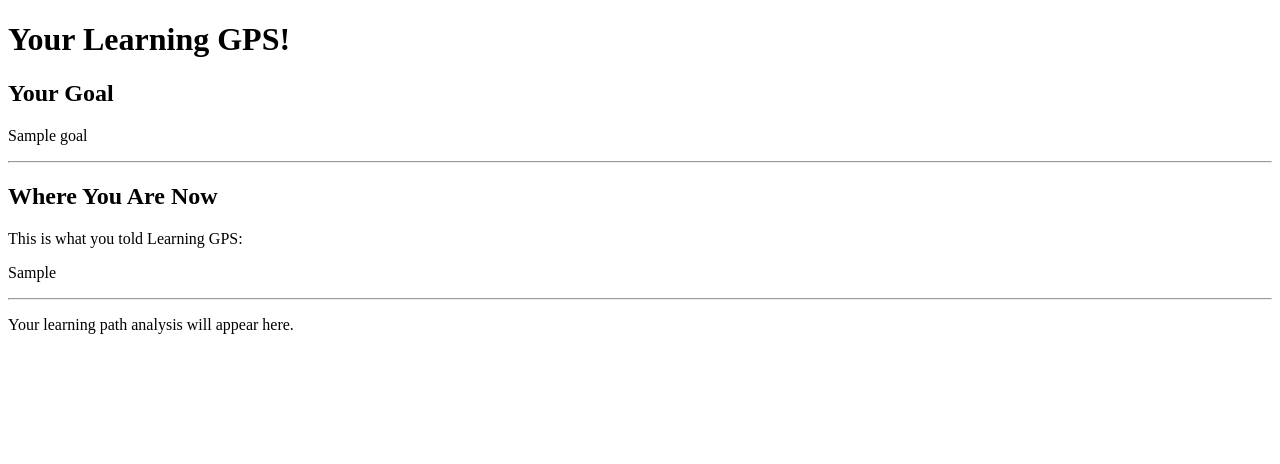
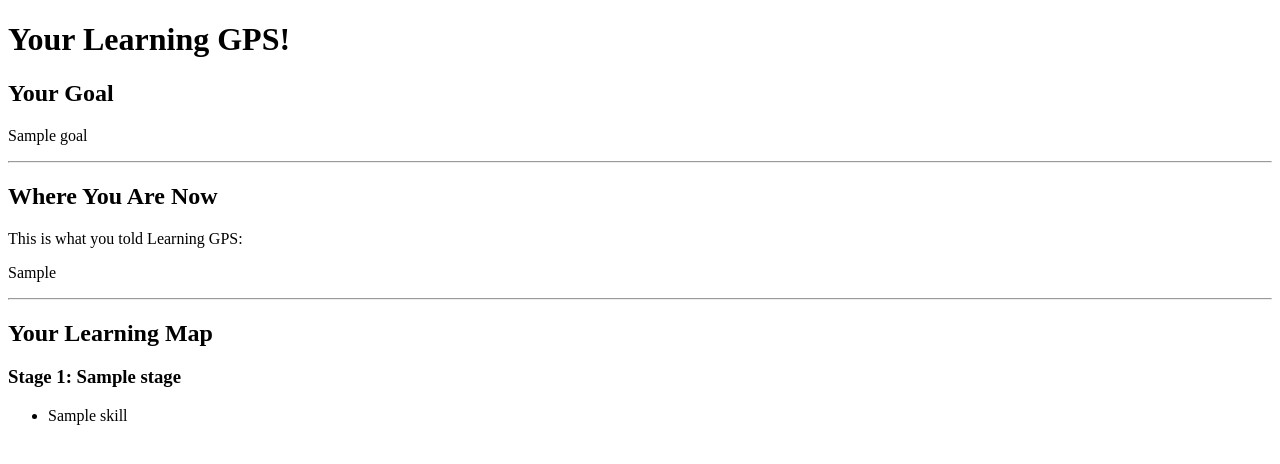
Before and after one commit to yelzz-hub/learning-gps, a Flask app: template templates/result.html in a window 1280 px wide. Shown: the top 464 px of the page. Run offline with Flask 3, Linux system fonts and the light colour scheme; the template is opened without the code that fills it: most values are stand-ins (such as "Sample title", 1, 10 or a date in 2020).

Commit message:
Display learning map stages on results page

```diff
--- a/app.py
+++ b/app.py
@@ -19,12 +19,14 @@ def analyze():
     goal = request.form["goal"]
 
     learning_story = request.form["learning_story"]
+    learning_map = load_learning_map()
+
+    if goal == learning_map["goal"]:
+        print("Goal found!")
 
     return render_template(
         "result.html",
         goal=goal,
-        learning_story=learning_story
+        learning_story=learning_story,
+        learning_map=learning_map
     )
-
-learning_map = load_learning_map()
-print(learning_map)
--- a/templates/result.html
+++ b/templates/result.html
@@ -17,9 +17,27 @@
 
     <hr>
 
-    <p>
-        Your learning path analysis will appear here.
-    </p>
+    <h2>Your Learning Map</h2>
+
+    {% for stage in learning_map["stages"] %}
+
+    <h3>
+        Stage {{ stage["id"]}}: {{ stage["name"] }}
+    </h3>
+
+    {% if stage["skills"] %}
+
+        <ul>
+            {% for skill in stage["skills"] %}
+                <li>{{ skill }}</li>
+            {% endfor %}
+
+        </ul>
+
+    {% endif %}
+
+{% endfor %}
+
 
 </body>
 </html>
```
